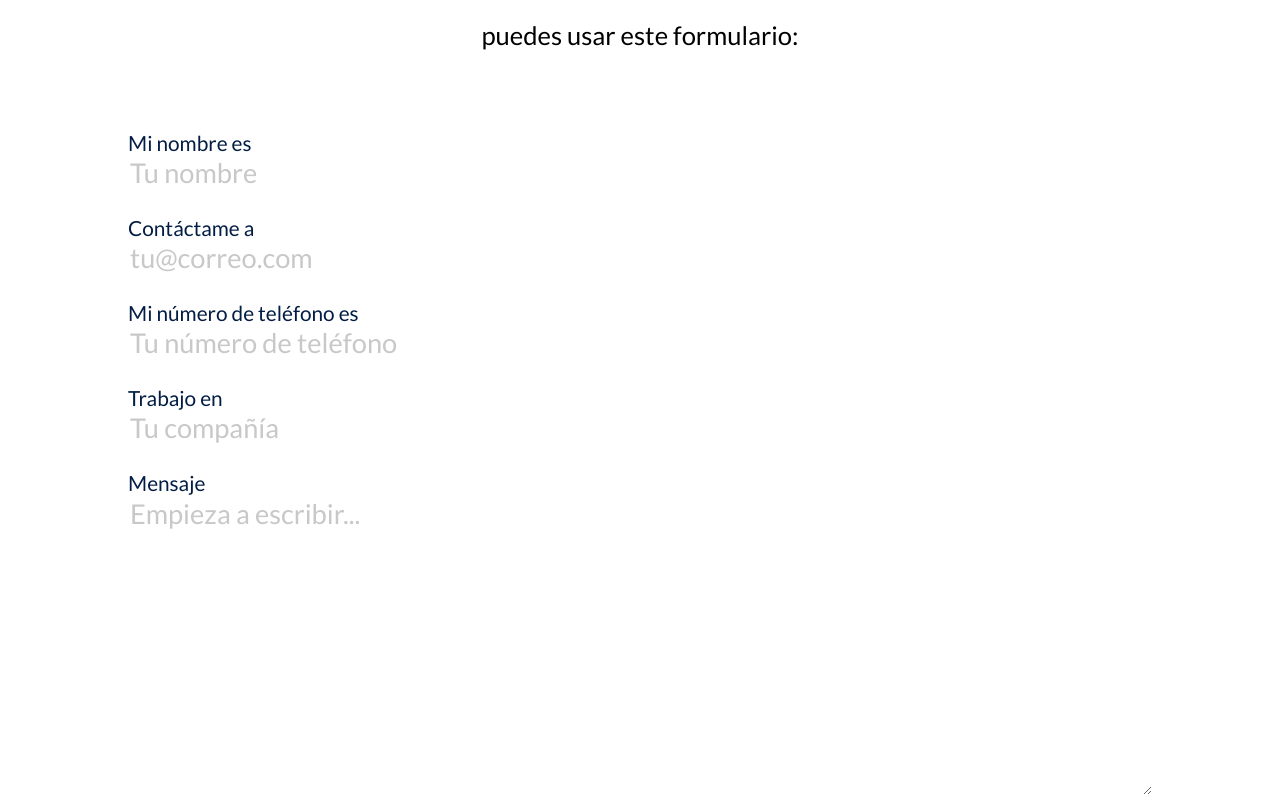
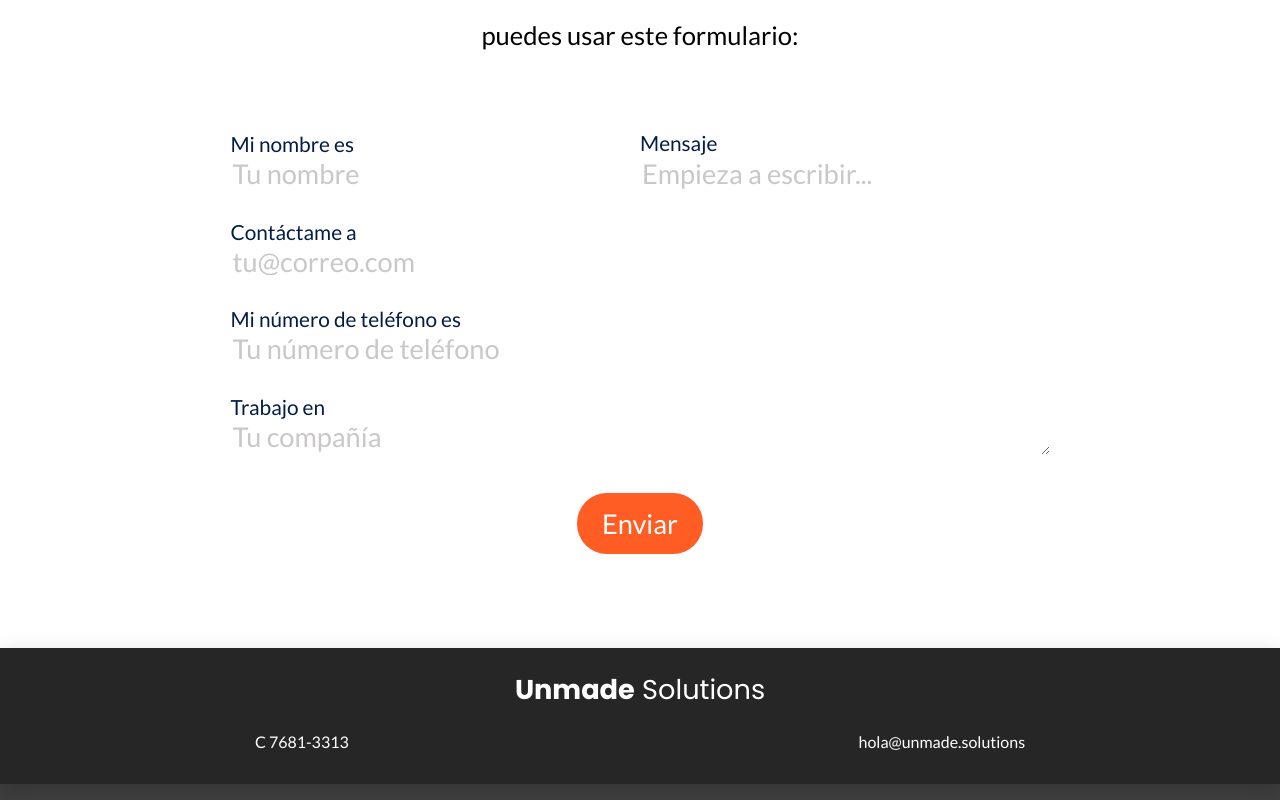
Before and after one commit to jlvalport/unmade-solutions, a React (Create React App) app: page /contacto in a window 1280 px wide. Shown: the part 860-1660 px from the top of the page. Built offline with nearby package versions, Linux system fonts and the light colour scheme.

Commit message:
feat: contact section desktop view

```diff
--- a/src/components/LandingPage/ContactSection/ContactSection.js
+++ b/src/components/LandingPage/ContactSection/ContactSection.js
@@ -5,7 +5,7 @@ import ContactForm from '../../UI/ContactForm/ContactForm';
 
 const ContactSection = () => {
     return (
-        <section className={classes.contactSection}>
+        <section className={classes.section}>
             <h2>¿Quieres una cotización?</h2>
             <p>Platiquemos, mándanos un mensaje</p>
             <ContactForm />
--- a/src/components/LandingPage/ContactSection/ContactSection.module.scss
+++ b/src/components/LandingPage/ContactSection/ContactSection.module.scss
@@ -1,6 +1,8 @@
 @import '../../../assets/styles/colors';
+@import '../../../assets/styles/media-queires';
 
-.contactSection {
+// Section tag
+.section {
     background: $secondLvlBg;
     padding: 150px 30px 150px;
     display: flex;
@@ -21,3 +23,15 @@
         color: $normalText;
     }
 }
+
+@media screen and (min-width: $desktopScreenSize) {
+
+    // Section tag
+    .section {
+
+        p {
+            width: 80%;
+            margin: 0 auto 1em;
+        }
+    }
+}
--- a/src/components/UI/ContactForm/ContactForm.module.scss
+++ b/src/components/UI/ContactForm/ContactForm.module.scss
@@ -1,6 +1,9 @@
 @import '../../../assets/styles/colors';
 @import '../../../assets/styles/fonts';
+@import '../../../assets/styles/media-queires';
 
+
+// Form tag
 .contactForm {
     width: 100%;
     display: flex;
@@ -8,12 +11,14 @@
     align-items: center;
 }
 
+// Div surrounding each label
 .inputBox {
     display: block;
     width: 100%;
     margin: 0 0 20px;
 }
 
+// Label tag
 .label {
     display: block;
     width: 100%;
@@ -21,12 +26,14 @@
     margin: 0 0 5px;
     color: $normalText;
 
+    // When errors occur on labels
     &.labelError {
         color: $errorColor;
         font-weight: 700;
     }
 }
 
+// When errors occur on paragraphs
 p.error {
     display: block;
     width: 100%;
@@ -36,6 +43,7 @@ p.error {
     margin: 0 0 3px 0;
 }
 
+// Input elements
 .inputElement {
     display: block;
     width: 100%;
@@ -52,10 +60,12 @@ p.error {
 
 }
 
+// Text in input with white bgColor prop
 .white::placeholder {
     color: rgb(201, 199, 199);
 }
 
+// Colors of input when autofilled
 input:-webkit-autofill,
 input:-webkit-autofill:hover,
 input:-webkit-autofill:focus,
@@ -67,6 +77,7 @@ input:-webkit-autofill:active {
     box-shadow: 0 0 0 100px #E3E3E3 inset !important;
 }
 
+// Colors of input with white bgColor prop when autofilled
 input.white:-webkit-autofill,
 input.white:-webkit-autofill:hover,
 input.white:-webkit-autofill:focus,
@@ -78,6 +89,7 @@ input.white:-webkit-autofill:active {
     box-shadow: 0 0 0 100px #fff inset !important;
 }
 
+// Textarea element
 .textAreaElement {
     display: block;
     width: 100%;
@@ -89,15 +101,18 @@ input.white:-webkit-autofill:active {
     background: none;
     border: none;
 
+    // Textarea input text color
     &::placeholder {
         color: #fff;
     }
 
+    // Textarea input with white bgColor prop text color
     &.white::placeholder {
         color: rgb(201, 199, 199);
     }
 }
 
+// Colors of textarea when autofilled
 textarea:-webkit-autofill,
 textarea:-webkit-autofill:hover,
 textarea:-webkit-autofill:focus,
@@ -109,6 +124,7 @@ textarea:-webkit-autofill:active {
     box-shadow: 0 0 0 1000px #E3E3E3 inset !important;
 }
 
+// Colors of textarea with white bgColor prop when autofilled
 textarea.white:-webkit-autofill,
 textarea.white:-webkit-autofill:hover,
 textarea.white:-webkit-autofill:focus,
@@ -120,6 +136,7 @@ textarea.white:-webkit-autofill:active {
     box-shadow: 0 0 0 1000px #fff inset !important;
 }
 
+// Button to submit form
 .sendBtn {
     font-size: 1.7rem;
     color: #fff;
@@ -129,3 +146,61 @@ textarea.white:-webkit-autofill:active {
     border-radius: 30px;
     border: none;
 }
+
+@media screen and (min-width: $desktopScreenSize) {
+
+    // Form tag
+    .contactForm {
+        width: 80%;
+        margin: 0 auto;
+        display: grid;
+        grid-template-columns: repeat(2, 1fr);
+        grid-template-rows: repeat(5, 1fr);
+    }
+
+    // Makes input boxes to the left side of the form
+    .inputBox {
+        width: auto;
+
+        &:nth-of-type(1-4) {
+            grid-column-start: 1;
+            grid-column-end: 2;
+        }
+
+        &:nth-of-type(1) {
+            grid-row-start: 1;
+            grid-row-end: 2;
+        }
+
+        &:nth-of-type(2) {
+            grid-row-start: 2;
+            grid-row-end: 3;
+        }
+
+        &:nth-of-type(3) {
+            grid-row-start: 3;
+            grid-row-end: 4;
+        }
+
+        &:nth-of-type(4) {
+            grid-row-start: 4;
+            grid-row-end: 5;
+        }
+
+        &:nth-of-type(5) {
+            grid-column-start: 2;
+            grid-column-end: 3;
+            grid-row-start: 1;
+            grid-row-end: 5;
+        }
+    }
+
+    // Button to submit form
+    .sendBtn {
+        grid-column-start: 1;
+        grid-column-end: 3;
+        grid-row-start: 5;
+        grid-row-end: 6;
+        justify-self: center;
+    }
+}
```
Lines whose indentation alone changed are shown as unchanged.
